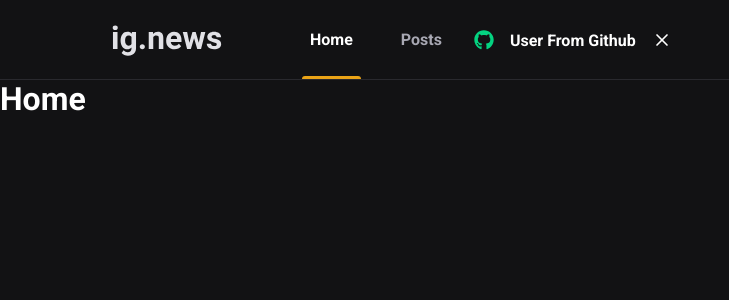
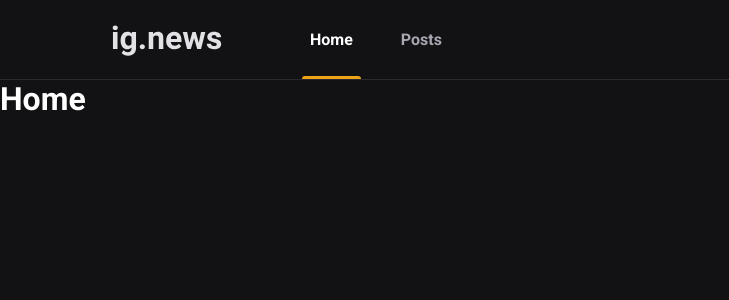
Before and after one commit to AndreSDS/andre_news, a Next.js app: page / in a window 1280 px wide. Shown: the top 300 px of the page, without its empty margins (0-729 px from the left). Built offline with nearby package versions, Linux system fonts and the light colour scheme.

Commit message:
Revert "using component in the Head component"
This reverts commit 294d1d59d19b34b2dbd7cca5874bdcc3ceda3054.

```diff
--- a/src/components/Header/index.tsx
+++ b/src/components/Header/index.tsx
@@ -1,4 +1,3 @@
-import {SignInButton} from '../SignInButton';
 import styles from "./styles.module.scss";
 export function Header() {
   return (
@@ -9,8 +8,6 @@ export function Header() {
           <a className={styles.active}>Home</a>
           <a>Posts</a>
         </nav>
-
-        <SignInButton />
       </div>
     </header>
   );
```
